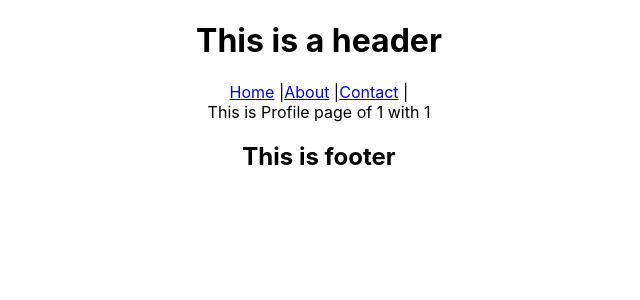
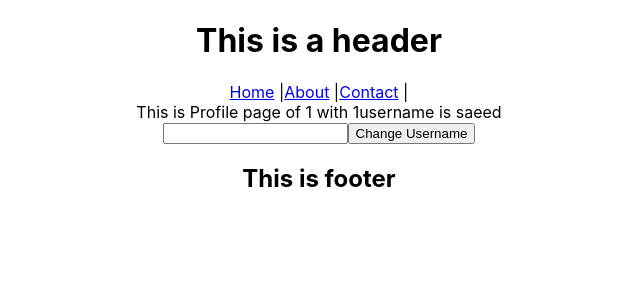
Before and after one commit to SaeedSaedi/react-course, a React (Create React App) app in the folder ep-4/: page /profile/1/1 in a window 1280 px wide. Shown: the top 300 px of the page, without its empty margins (321-961 px from the left). Built offline with nearby package versions, Linux system fonts and the light colour scheme.

Commit message:
change state by passing the set function (wrong way)

```diff
--- a/ep-4/src/App.js
+++ b/ep-4/src/App.js
@@ -5,8 +5,10 @@
 import Contact from "./Pages/Contact";
 import Nav from "./Pages/Nav";
 import Profile from "./Pages/Profile";
+import { useState } from "react";
 
 function App() {
+  const [username, setUserName] = useState("saeed");
   return (
     <div className="App">
       <Router>
@@ -16,17 +18,19 @@
         </div>
 
         <Routes>
-          <Route path="/" element={<Home />} />
+          <Route path="/" element={<Home username={username} />} />
           <Route path="/about" element={<About />} />
           <Route path="/contact" element={<Contact />} />
-          <Route path="/profile/:name?/:id?" element={<Profile />} />
+          <Route
+            path="/profile/:name?/:id?"
+            element={<Profile username={username} setUserName={setUserName} />}
+          />
           <Route path="*" element={<div>Not Found</div>} />
         </Routes>
         <div>
           <h2>This is footer</h2>
         </div>
       </Router>
-
     </div>
   );
 }
--- /dev/null
+++ b/ep-4/src/Components/ChangeProfile.js
@@ -0,0 +1,19 @@
+import { useState } from "react";
+
+const ChangeProfile = (props) => {
+  const [newUserName, setNewUserName] = useState("");
+  return (
+    <div>
+      <input
+        onChange={(event) => {
+          setNewUserName(event.target.value);
+        }}
+      />
+      <button onClick={() => props.setUserName(newUserName)}>
+        Change Username
+      </button>
+    </div>
+  );
+};
+
+export default ChangeProfile;
--- a/ep-4/src/Pages/Home.js
+++ b/ep-4/src/Pages/Home.js
@@ -1,5 +1,5 @@
-const Home = () => {
-  return <div>This is Home page</div>;
+const Home = (props) => {
+  return <div>This is Home page - username is {props.username}</div>;
 };
 
-export default Home
+export default Home;
--- a/ep-4/src/Pages/Profile.js
+++ b/ep-4/src/Pages/Profile.js
@@ -1,9 +1,12 @@
 import { useParams } from "react-router-dom";
-const Profile = () => {
+import ChangeProfile from "../Components/ChangeProfile";
+const Profile = (props) => {
   const { name, id } = useParams();
   return (
     <div>
       This is Profile page of {name} with {id}
+      username is {props.username}
+      <ChangeProfile setUserName={props.setUserName} />
     </div>
   );
 };
```
